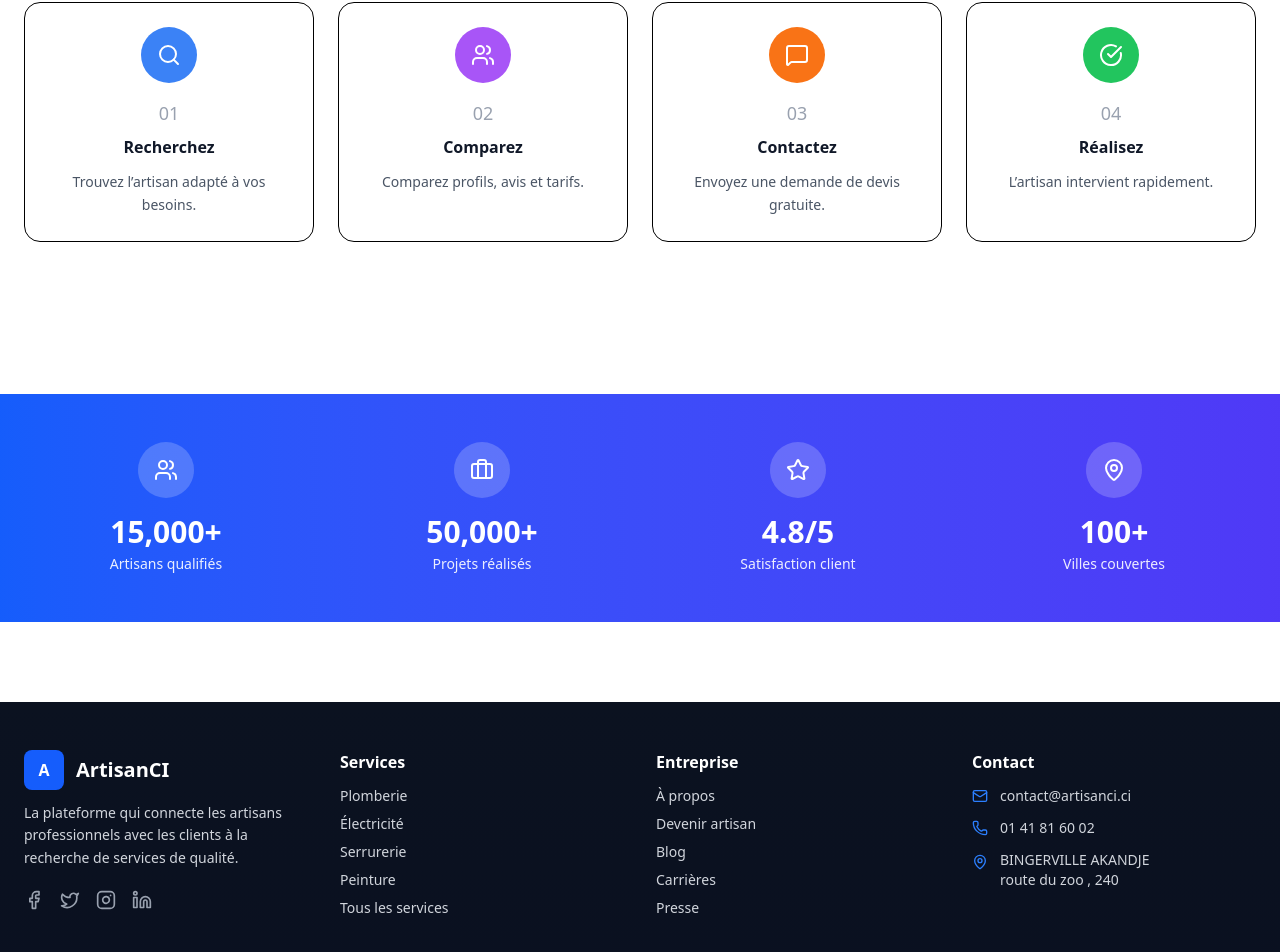
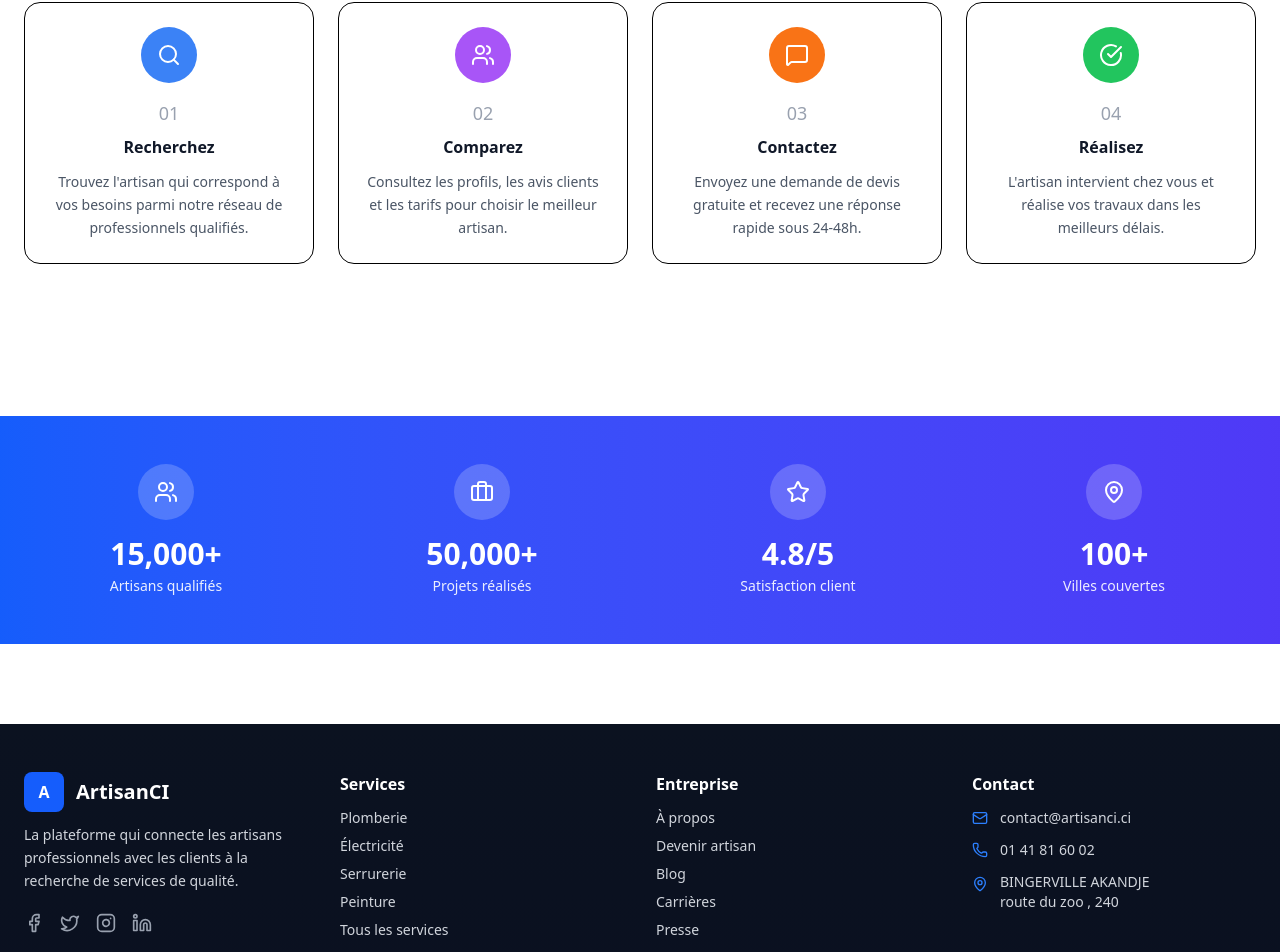
Before and after one commit to khaledopen/artisans-ci-frontend, a React (Vite) app: page / in a window 1280 px wide. Shown: the part 1305-2257 px from the top of the page. Built offline with nearby package versions, Linux system fonts and the light colour scheme.

Commit message:
mise à jour

```diff
--- a/src/App.tsx
+++ b/src/App.tsx
@@ -3,7 +3,7 @@ import Home from "./pages/Home";
 import Artisans from "./pages/Artisans";
 import Login from "./pages/Login";
 import Register from "./pages/Register";
-import Dashboard from "./pages/Dashboard"; // Import du Dashboard
+import Dashboard from "./pages/Dashboard";
 
 function App() {
   return (
@@ -12,7 +12,7 @@ function App() {
       <Route path="/artisans" element={<Artisans />} />
       <Route path="/login" element={<Login />} />
       <Route path="/register" element={<Register />} />
-      <Route path="/admin" element={<Dashboard />} /> {/* Ajout de la route pour le Dashboard */}
+      <Route path="/admin" element={<Dashboard />} />
     </Routes>
   );
 }
--- a/src/pages/Home.tsx
+++ b/src/pages/Home.tsx
@@ -51,10 +51,10 @@ const Home = () => {
   ];
 
   const steps: Step[] = [
-    { id: 1, title: "Recherchez", description: "Trouvez l’artisan adapté à vos besoins.", icon: <Search color="white" />, color: "#3B82F6" },
-    { id: 2, title: "Comparez", description: "Comparez profils, avis et tarifs.", icon: <Users color="white" />, color: "#A855F7" },
-    { id: 3, title: "Contactez", description: "Envoyez une demande de devis gratuite.", icon: <MessageSquare color="white" />, color: "#F97316" },
-    { id: 4, title: "Réalisez", description: "L’artisan intervient rapidement.", icon: <CheckCircle color="white" />, color: "#22C55E" },
+    { id: 1, title: "Recherchez", description: "Trouvez l'artisan qui correspond à vos besoins parmi notre réseau de professionnels qualifiés.", icon: <Search color="white" />, color: "#3B82F6" },
+    { id: 2, title: "Comparez", description: "Consultez les profils, les avis clients et les tarifs pour choisir le meilleur artisan.", icon: <Users color="white" />, color: "#A855F7" },
+    { id: 3, title: "Contactez", description: "Envoyez une demande de devis gratuite et recevez une réponse rapide sous 24-48h.", icon: <MessageSquare color="white" />, color: "#F97316" },
+    { id: 4, title: "Réalisez", description: "L'artisan intervient chez vous et réalise vos travaux dans les meilleurs délais.", icon: <CheckCircle color="white" />, color: "#22C55E" },
   ];
 
   const stats: Stat[] = [
@@ -66,7 +66,7 @@ const Home = () => {
 
   return (
     <>
-      {/* top anchor */}
+
       <div id="top" />
 
       <Navbar
@@ -98,7 +98,7 @@ const Home = () => {
         />
       </section>
 
-      {/* HOW IT WORKS */}
+      {/* comment ça marche ? */}
       <section id="how-it-works" className="scroll-mt-24 py-12">
         <HowItWorksSection title="Comment ça marche ?" steps={steps} />
       </section>
```
Also changed, not shown: 1 other file (tests, documents, lock files or other folders).
